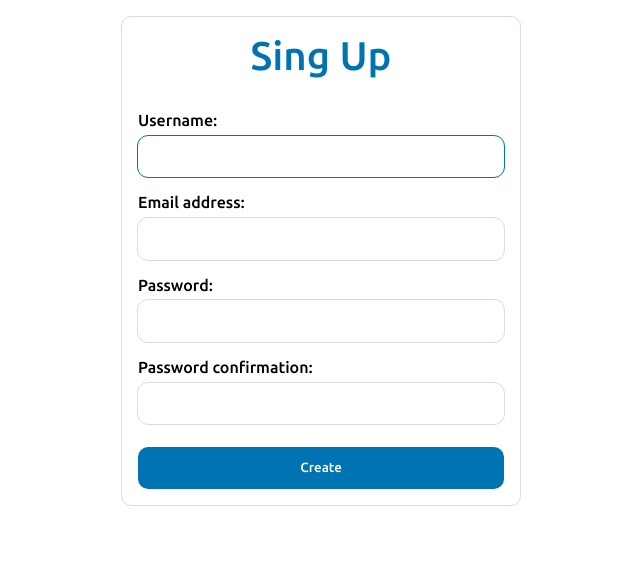
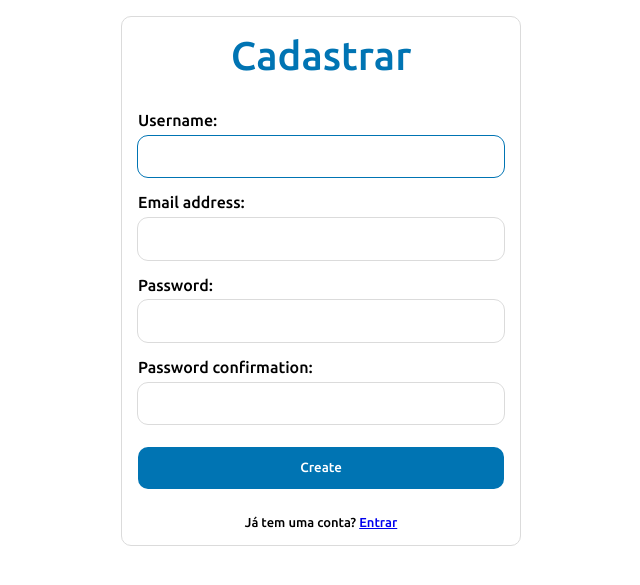
Before and after one commit to maiconrp/Trabalho-Interdisciplinar-Redif, a Django app: page /accounts/registrar/ in a window 1280 px wide. Shown: the top 585 px of the page, without its empty margins (319-959 px from the left). Run offline with Django 4.2, Linux system fonts and the light colour scheme.

Commit message:
template de login e registrar

```diff
--- a/REDIF/templates/registration/login.html
+++ b/REDIF/templates/registration/login.html
@@ -14,7 +14,7 @@
         <main>
             <section id="content">
                 <section id="login">
-                    <h1>Sing In</h1>
+                    <h1>Entrar</h1>
                     <form action="." method="post">
                         {% csrf_token %}
                         <ul>
@@ -24,7 +24,7 @@
                     </form>
                     <aside>
                         <div id="more">
-                            <p>Don't have a account? <a href="/accounts/registrar/">Sing Up</a></p>
+                            <p>Ainda não tem uma conta? <a href="/accounts/registrar/">Cadastre-se</a></p>
                         </div>
                     </aside>
                 </section>
--- a/REDIF/templates/registration/registrar.html
+++ b/REDIF/templates/registration/registrar.html
@@ -11,7 +11,7 @@
         <main>
             <section id="content">
                 <section id="login">
-                    <h1>Sing Up</h1>
+                    <h1>Cadastrar</h1>
                     <form action="." method="post">
                         {% csrf_token %}
                         <ul>
@@ -19,6 +19,11 @@
                         </ul>
                         <input type="submit" value="Create">
                     </form>
+                    <aside>
+                        <div id="more">
+                            <p>Já tem uma conta? <a href="/accounts/login/">Entrar</a></p>
+                        </div>
+                    </aside>
                 </section>
             </section>
         </main>
```
Also changed, not shown: REDIF/templates/-nav.html (+8 -6 lines), REDIF/db.sqlite3.
